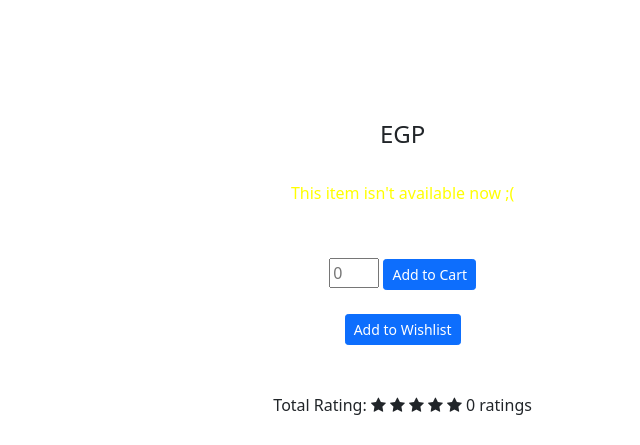
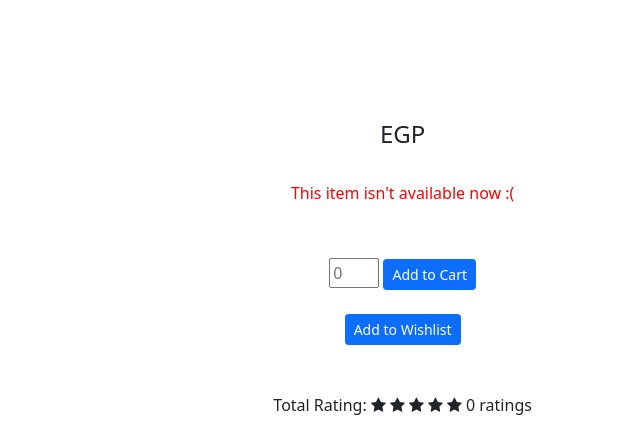
Before and after one commit to AmmarMohamed21/OnlineStore, a Flask app: template templates/product.html in a window 1280 px wide. Shown: the part 74-519 px from the top of the page, without its empty margins (640-1280 px from the left). Run offline with Flask 2, Linux system fonts and the light colour scheme; the template is opened without the code that fills it, so the values that code supplies are empty; some libraries are stand-ins or nearby versions.

Commit message:
Update product.html

```diff
--- a/templates/product.html
+++ b/templates/product.html
@@ -49,8 +49,8 @@
             In Stock
         </div>
         {%else%}
-        <div style="color:yellow;">
-            This item isn't available now ;(
+        <div style="color:red;">
+            This item isn't available now :(
         </div>
         {%endif%}
         <br>
```
